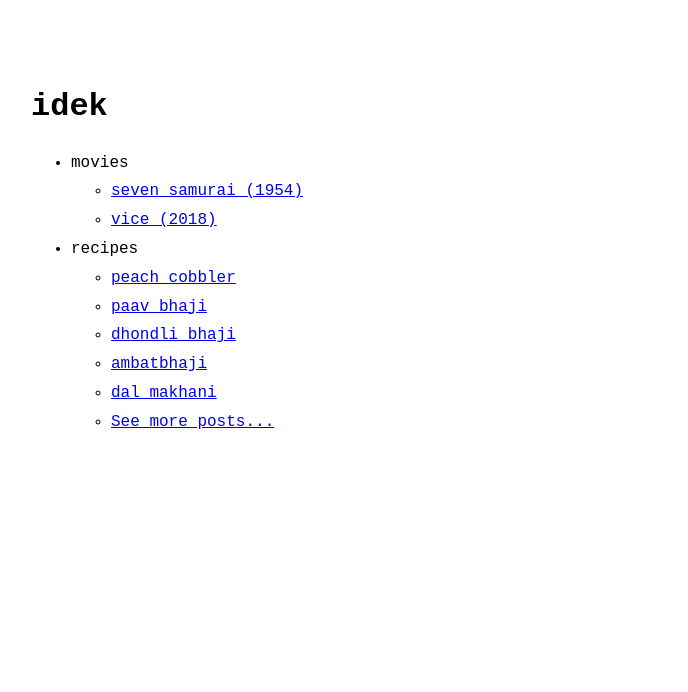
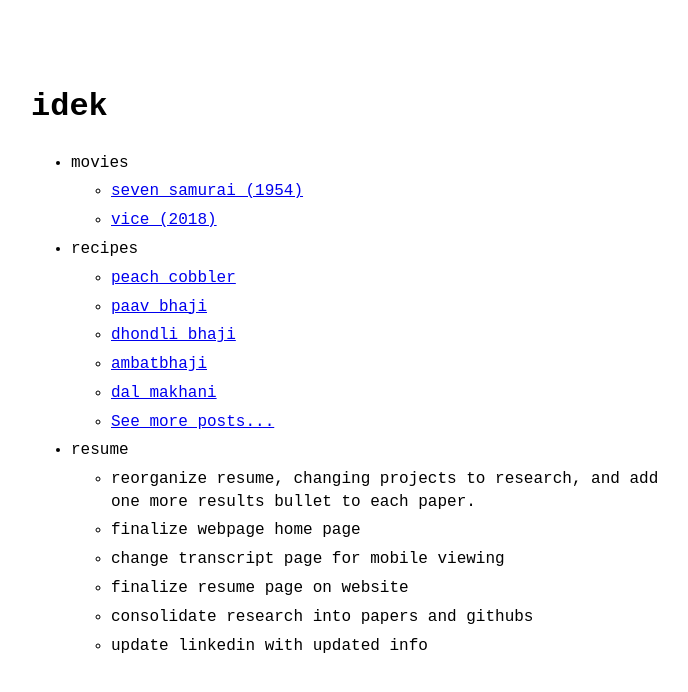
Before and after one commit to abadari3/abadari3.github.io, a Jekyll site: the page built from index.markdown, in a window 1280 px wide. Shown: the top 692 px of the page, without its empty margins (289-977 px from the left). Built offline with Jekyll 4.4.1, drawn with Linux system fonts in a browser that asks for light colours.

Commit message:
resume todos

```diff
--- a/_data/menu.yml
+++ b/_data/menu.yml
@@ -15,6 +15,15 @@ entries:
       show_more_text: See more posts...
       show_more_url: recipe-archive.html
 
+  - title: resume
+    entries:
+      - title: reorganize resume, changing projects to research, and add one more results bullet to each paper.
+      - title: finalize webpage home page
+      - title: change transcript page for mobile viewing
+      - title: finalize resume page on website
+      - title: consolidate research into papers and githubs
+      - title: update linkedin with updated info
+
 
   # - title: other
   #   entries:
```
Also changed, not shown: 1 other file.
